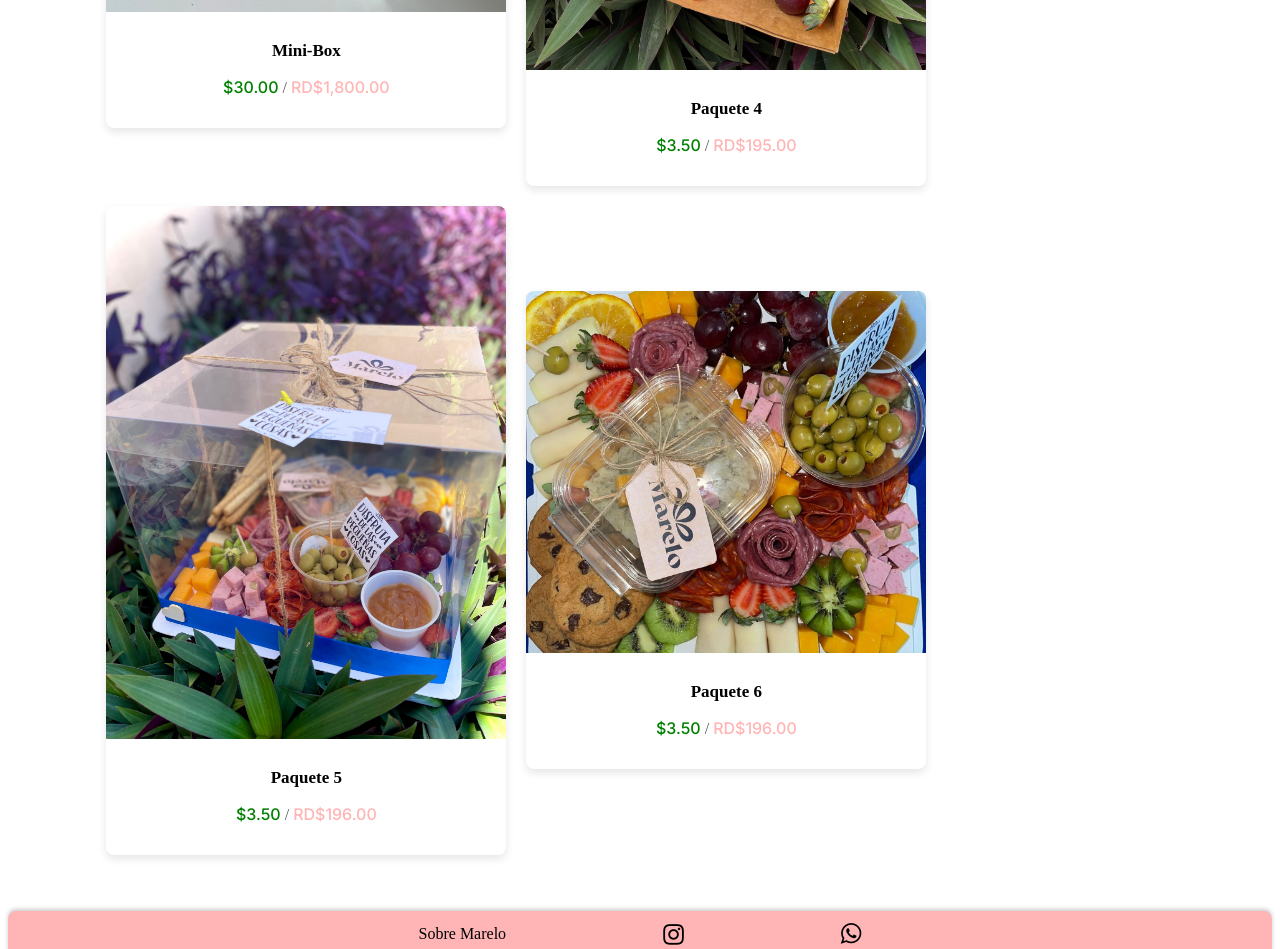
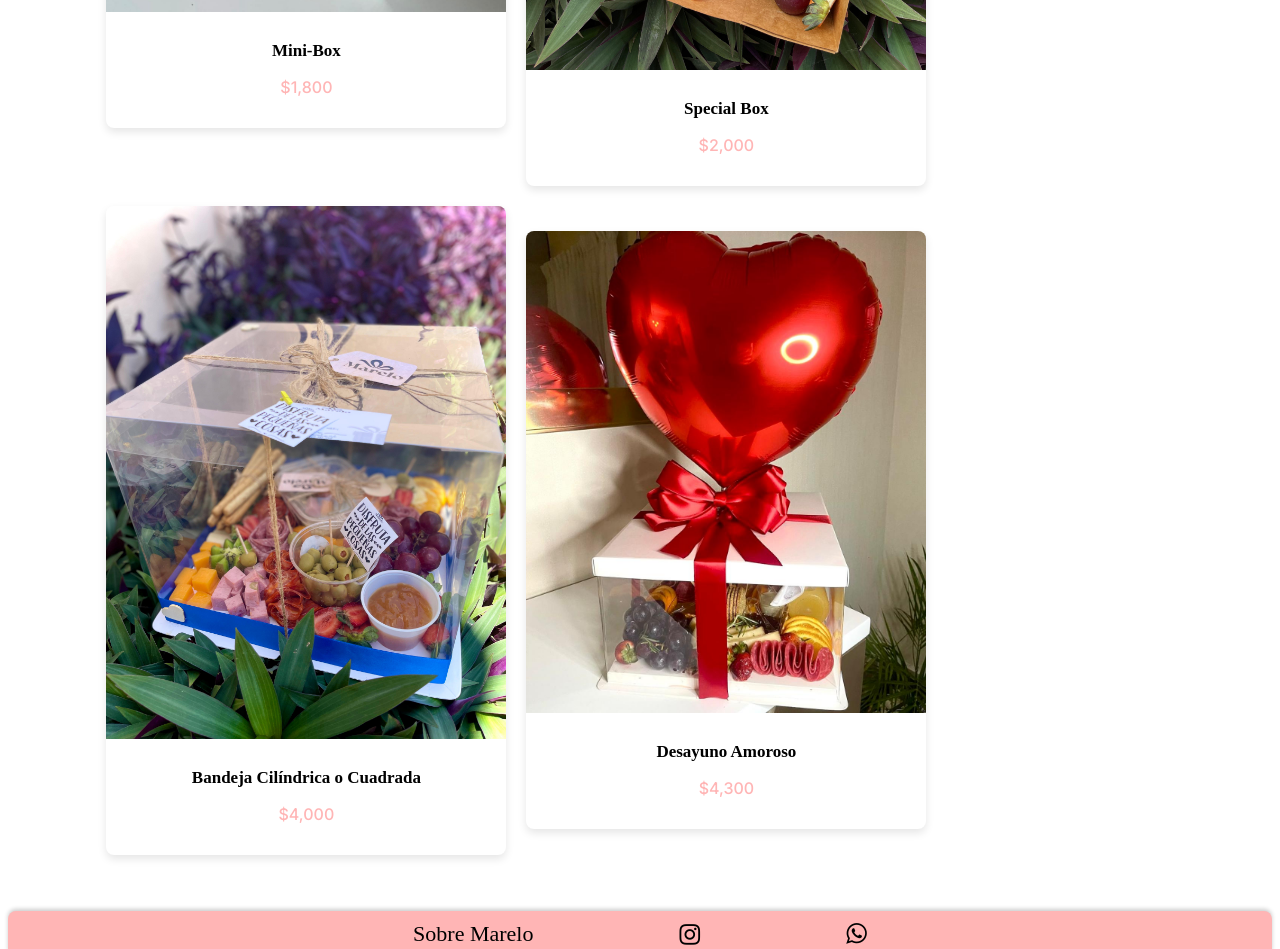
Before and after one commit to vilarj/marelo, an Angular app: page / in a window 1280 px wide. Shown: the part 1340-2289 px from the top of the page. Built offline with nearby package versions, Linux system fonts and the light colour scheme.

Commit message:
Increasing the size of the slogan | Removing Dollars currency | Adding new image | Added the correct prices of the items | Removed the decimals in the price | Removed marelo word highlighted in slogan

```diff
--- a/src/app/footer/footer.component.css
+++ b/src/app/footer/footer.component.css
@@ -17,7 +17,7 @@
 .footer-link {
   color: black;
   text-decoration: none;
-  font-size: 16px;
+  font-size: 22px;
   transition: color 0.3s ease;
   cursor: pointer;
 }
--- a/src/app/menu/menu.component.css
+++ b/src/app/menu/menu.component.css
@@ -16,12 +16,6 @@
   text-align: center;
   width: 400px;
   transition: transform 0.8s;
-}
-
-.price-usa {
-  color: green;
-  font-family: "Inter", sans-serif;
-  font-weight: 500;
 }
 
 .price-rd {
--- a/src/app/menu/menu.component.html
+++ b/src/app/menu/menu.component.html
@@ -4,13 +4,9 @@
     <div class="menu-item-info">
       <h3 class="menu-item-title">{{ item.title }}</h3>
       <p class="menu-item-price">
-        <span class="price-usa">{{
-          item.priceUSD | currency : "USD" : "symbol"
-        }}</span>
-        /
-        <span class="price-rd">{{
-          item.priceRD | currency : "RD$" : "symbol"
-        }}</span>
+        <span class="price-rd"
+          >{{ item.priceRD | currency : "$" : "symbol" : "1.0-0" }}
+        </span>
       </p>
     </div>
   </div>
--- a/src/app/menu/menu.component.ts
+++ b/src/app/menu/menu.component.ts
@@ -12,38 +12,32 @@ export class MenuComponent {
   menuItems = [
     {
       title: 'Tabla Fria en Envase de Caja',
-      priceUSD: 42,
       priceRD: 2500,
       image: 'assets/1.jpg',
     },
     {
       title: 'Canasta Picnic',
-      priceUSD: 49,
       priceRD: 2900,
       image: 'assets/2.jpg',
     },
     {
       title: 'Mini-Box',
-      priceUSD: 30,
       priceRD: 1800,
       image: 'assets/3.jpg',
     },
     {
-      title: 'Paquete 4',
-      priceUSD: 3.5,
-      priceRD: 195,
+      title: 'Special Box',
+      priceRD: 2000,
       image: 'assets/4.jpg',
     },
     {
-      title: 'Paquete 5',
-      priceUSD: 3.5,
-      priceRD: 196,
+      title: 'Bandeja Cilíndrica o Cuadrada',
+      priceRD: 4000,
       image: 'assets/5.jpg',
     },
     {
-      title: 'Paquete 6',
-      priceUSD: 3.5,
-      priceRD: 196,
+      title: 'Desayuno Amoroso',
+      priceRD: 4300,
       image: 'assets/6.jpg',
     },
   ];
--- a/src/app/slogan/slogan.component.css
+++ b/src/app/slogan/slogan.component.css
@@ -25,10 +25,6 @@
   }
 }
 
-.slogan-marelo {
-  color: #ffb5b5;
-}
-
 @media (max-width: 600px) {
   .slogan-text {
     font-size: 18px;
@@ -43,4 +39,11 @@
       width: 100%;
     }
   }
+
+  @media (max-width: 428px) {
+    .slogan-text {
+      font-size: 15px;
+      width: 100%;
+    }
+  }
 }
--- a/src/app/slogan/slogan.component.html
+++ b/src/app/slogan/slogan.component.html
@@ -1,4 +1,3 @@
 <p class="slogan-text">
-  ¡<span class="slogan-marelo"><em>Marelo</em></span
-  >, tu destino para regalos únicos y memorables!
+  ¡<em>Marelo</em>, tu destino para regalos únicos y memorables!
 </p>
```
Also changed, not shown: src/assets/6.jpg.
